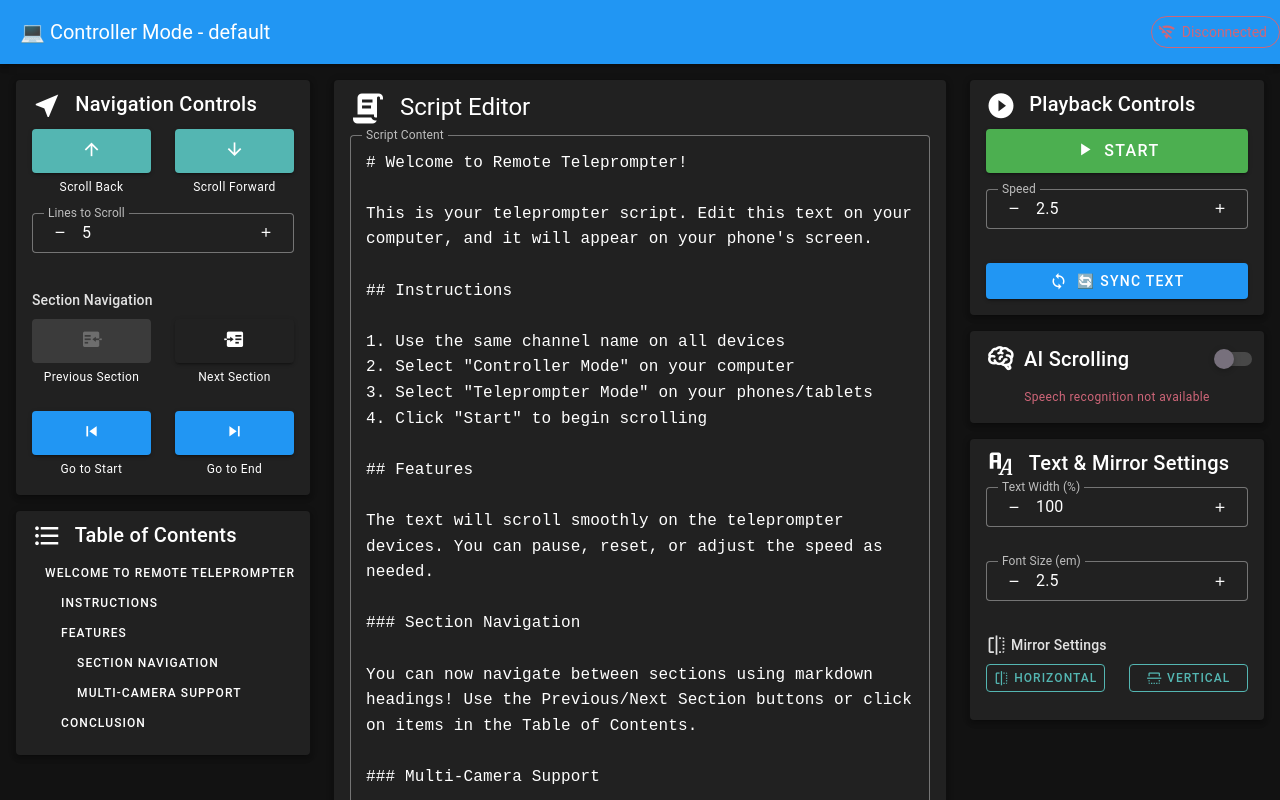
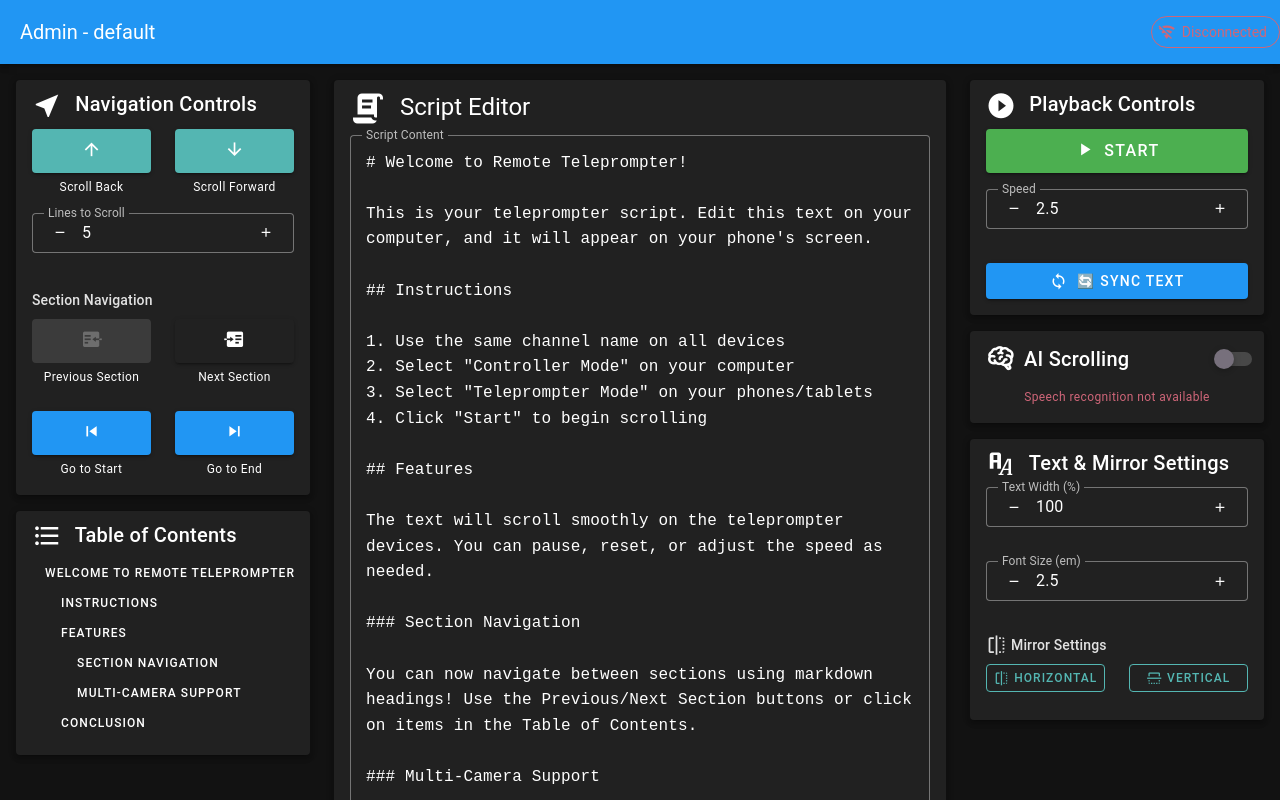
Before and after one commit to mirceanton/teleprompter, a Vue app in the folder frontend/: page /controller in a window 1280 px wide. Shown: the top 800 px of the page. Built offline with nearby package versions, Linux system fonts and the light colour scheme; no server answers.

Commit message:
fix: remove emojis from appbar

```diff
--- a/frontend/src/views/Controller.vue
+++ b/frontend/src/views/Controller.vue
@@ -2,7 +2,7 @@
   <v-app>
     <v-app-bar app color="primary" dark>
       <v-toolbar-title>
-        💻 Controller Mode - {{ channelName }}
+        Admin - {{ channelName }}
       </v-toolbar-title>
       <v-spacer />
       <v-chip :color="connectionStatus.color" variant="outlined">
--- a/frontend/src/views/Landing.vue
+++ b/frontend/src/views/Landing.vue
@@ -1,7 +1,7 @@
 <template>
   <v-app>
     <v-app-bar app color="primary" dark>
-      <v-toolbar-title> 📱 Remote Teleprompter </v-toolbar-title>
+      <v-toolbar-title>Remote Teleprompter </v-toolbar-title>
     </v-app-bar>
 
     <v-main>
--- a/frontend/src/views/Teleprompter.vue
+++ b/frontend/src/views/Teleprompter.vue
@@ -3,7 +3,7 @@
     <!-- Top Control Bar (hidden in fullscreen mode) -->
     <v-app-bar v-if="!isFullscreen" app color="primary" dark density="compact">
       <v-toolbar-title class="text-subtitle-1">
-        📱 Teleprompter - {{ channelName }}
+        Prompter - {{ channelName }}
       </v-toolbar-title>
       <v-spacer />
       <v-chip :color="connectionStatus.color" variant="outlined" size="small">
```
